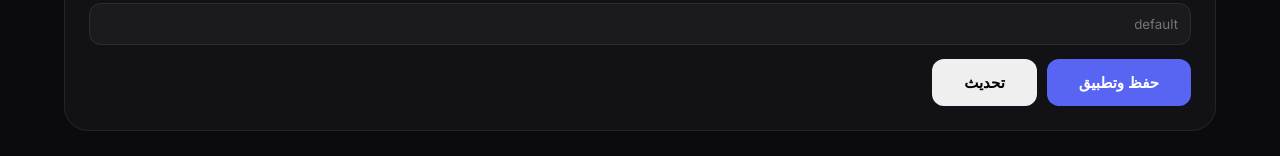
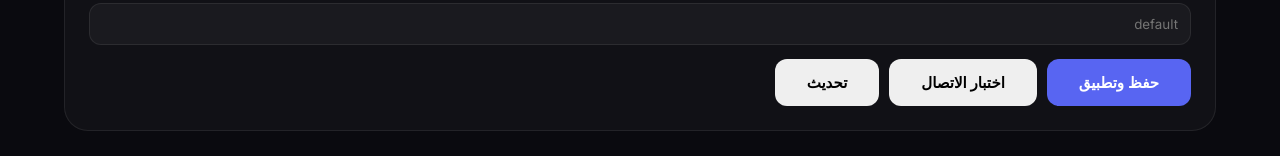
Before and after one commit to xhskabdvjdock/EvarBot, a website: page dashboard/public/dashboard.html in a window 1280 px wide. Shown: the part 1067-1223 px from the top of the page. Drawn offline with Linux system fonts and the light colour scheme; no server answers.

Commit message:
Update dashboard.html

```diff
--- a/dashboard/public/dashboard.html
+++ b/dashboard/public/dashboard.html
@@ -105,6 +105,7 @@
 
                 <div style="display:flex; gap:10px; margin-top: 14px;">
                     <button class="btn btn-primary" onclick="saveLavalink()">حفظ وتطبيق</button>
+                    <button class="btn" onclick="testLavalink()">اختبار الاتصال</button>
                     <button class="btn" onclick="loadLavalink()">تحديث</button>
                 </div>
             </div>
```
